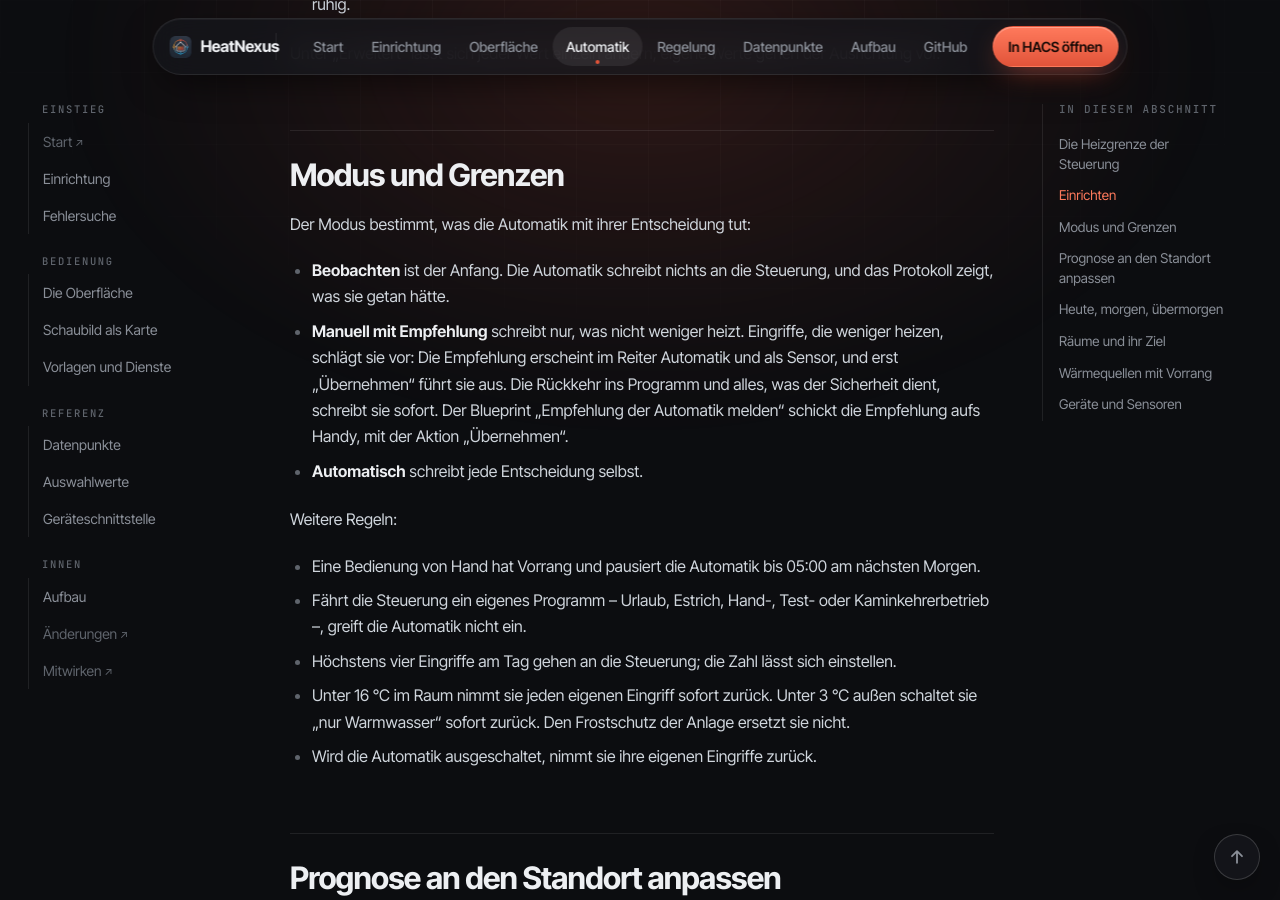
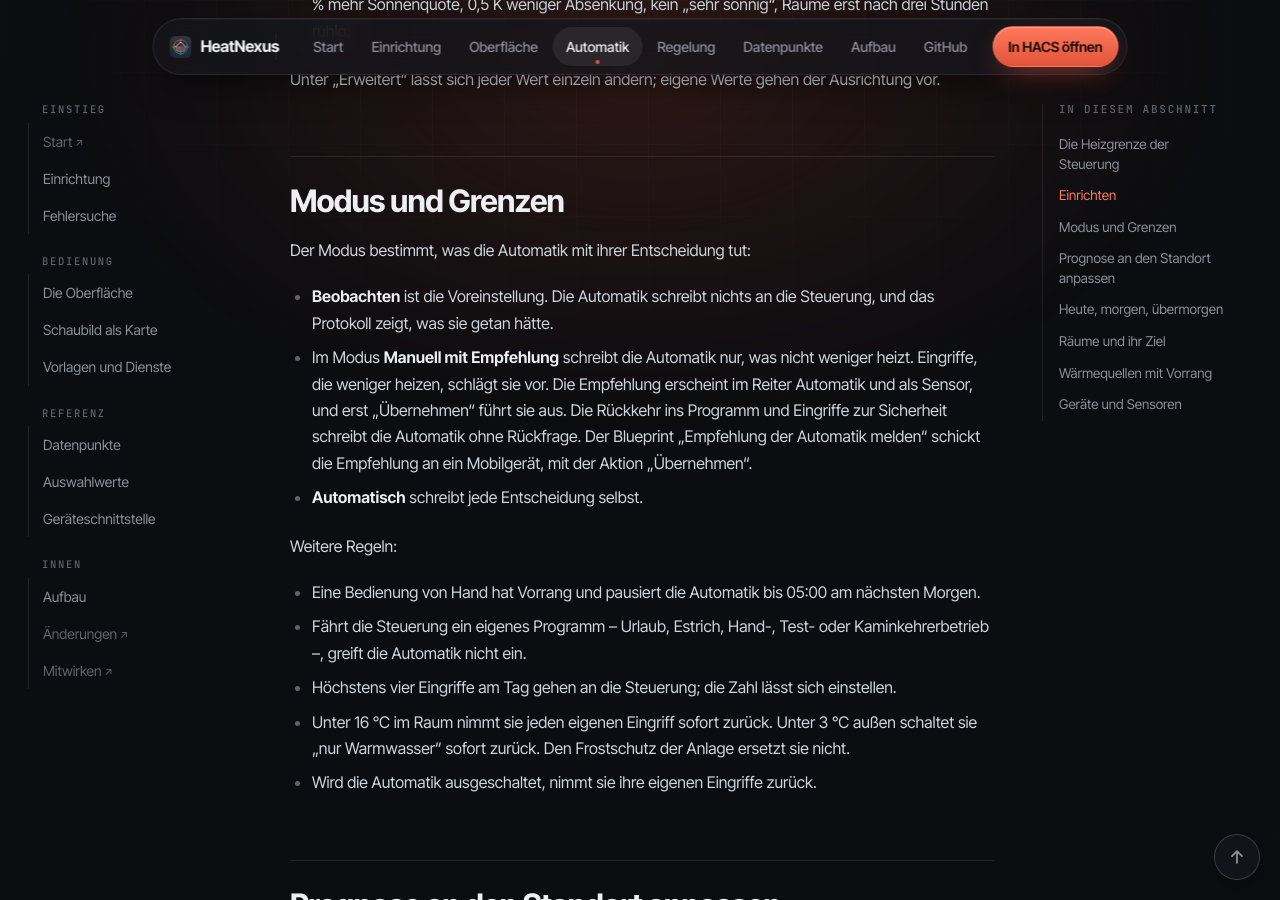
Before and after one commit to xIceTea/HeatNexus, a Jekyll site: the page built from docs/ANLEITUNG.md, in a window 1280 px wide and 900 px high, scrolled down 15329 px. Built offline with Jekyll 4.4.1, drawn with Linux system fonts in a browser that asks for light colours; some of the changed text lies outside the part shown.

Commit message:
docs: Texte zu Heizpause und Empfehlung überarbeiten

```diff
--- a/docs/_includes/AUTOMATIK.md
+++ b/docs/_includes/AUTOMATIK.md
@@ -22,11 +22,13 @@
   und eine Mindestdauer verhindern häufiges Umschalten. Liegt die aktuelle
   Außentemperatur unter der Einschaltschwelle der Steuerung und fordern die
   Thermostate Wärme an, geht der Heizkreis sofort zurück ins Programm.
-- **Heizpause.** An milden Tagen setzt sie einen befristeten Sollwert knapp
-  unter der Außentemperatur der Steuerung. Die Steuerung schaltet den
-  Heizkreis dann selbst aus und heizt von selbst wieder, sobald es kälter
-  wird. Die Vorgabe läuft von allein ab; die Automatik erneuert sie nur,
-  solange die Pause sinnvoll bleibt.
+- **Heizpause.** An milden Tagen schreibt die Automatik einen befristeten
+  Raumsollwert knapp unter die Außentemperatur der Steuerung. Die Steuerung
+  schaltet den Heizkreis damit ab und nimmt ihn bei Kälte wieder in Betrieb.
+  Auslöser sind eine gedämpfte Außentemperatur über der Heizgrenze, ein
+  Tagesmittel ab der Heizgrenze, starke Sonne oder eine laufende
+  Vorrangquelle. Die Vorgabe läuft ab. Die Automatik erneuert sie nur,
+  solange die Pause passt.
 - **Abwesenheit und Fenster** sind freiwillig. Sind alle Personen weg, senkt
   sie ab. Ein offenes Fenster setzt die Entscheidungen aus.
 
@@ -68,14 +70,15 @@
 
 Der Modus bestimmt, was die Automatik mit ihrer Entscheidung tut:
 
-- **Beobachten** ist der Anfang. Die Automatik schreibt nichts an die
+- **Beobachten** ist die Voreinstellung. Die Automatik schreibt nichts an die
   Steuerung, und das Protokoll zeigt, was sie getan hätte.
-- **Manuell mit Empfehlung** schreibt nur, was nicht weniger heizt. Eingriffe,
-  die weniger heizen, schlägt sie vor: Die Empfehlung erscheint im Reiter
-  Automatik und als Sensor, und erst „Übernehmen“ führt sie aus. Die Rückkehr
-  ins Programm und alles, was der Sicherheit dient, schreibt sie sofort. Der
-  Blueprint „Empfehlung der Automatik melden“ schickt die Empfehlung aufs
-  Handy, mit der Aktion „Übernehmen“.
+- Im Modus **Manuell mit Empfehlung** schreibt die Automatik nur, was nicht
+  weniger heizt. Eingriffe, die weniger heizen, schlägt sie vor. Die
+  Empfehlung erscheint im Reiter Automatik und als Sensor, und erst
+  „Übernehmen“ führt sie aus. Die Rückkehr ins Programm und Eingriffe zur
+  Sicherheit schreibt die Automatik ohne Rückfrage. Der Blueprint „Empfehlung
+  der Automatik melden“ schickt die Empfehlung an ein Mobilgerät, mit der
+  Aktion „Übernehmen“.
 - **Automatisch** schreibt jede Entscheidung selbst.
 
 Weitere Regeln:
@@ -184,6 +187,7 @@
 - den Schalter **Automatik** und die Auswahlen **Automatik-Modus** und
   **Automatik-Ausrichtung**,
 - den Sensor **Automatik-Zustand** mit der Begründung als Attribut,
+- den Sensor **Empfehlung** und die Taste **Empfehlung übernehmen**,
 - die Werte, mit denen sie rechnet: **Gedämpfte Außentemperatur**,
   **Heizgrenze** (die der Steuerung samt Ausrichtung), **Räume zum Ziel**,
   **Sonnenquote heute**,
--- a/docs/_includes/VORLAGEN.md
+++ b/docs/_includes/VORLAGEN.md
@@ -75,10 +75,10 @@
 darauf drückt die Taste der Empfehlung und führt sie aus.
 
 Die Vorlage gehört zum Modus „Manuell mit Empfehlung“. Gemeldet werden nur
-Eingriffe, die weniger heizen. Rückkehr ins Programm und Sicherheit schaltet
-die Automatik ohne Rückfrage. Antwortet niemand innerhalb der eingestellten
-Wartezeit, bleibt die Empfehlung offen; sie lässt sich weiter im Reiter
-Automatik oder mit der Taste **Empfehlung übernehmen** ausführen.
+Eingriffe, die weniger heizen. Die Rückkehr ins Programm und Eingriffe zur
+Sicherheit schreibt die Automatik ohne Rückfrage. Antwortet niemand innerhalb
+der eingestellten Wartezeit, bleibt die Empfehlung offen. Sie lässt sich im
+Reiter Automatik oder mit der Taste **Empfehlung übernehmen** ausführen.
 
 ## Dienste
 
```
Also changed, not shown: custom_components/heatnexus/blueprints/automation/heatnexus/automatik_empfehlung.yaml (+6 -4 lines), docs/index.md (+1 -1 lines), README.md.
